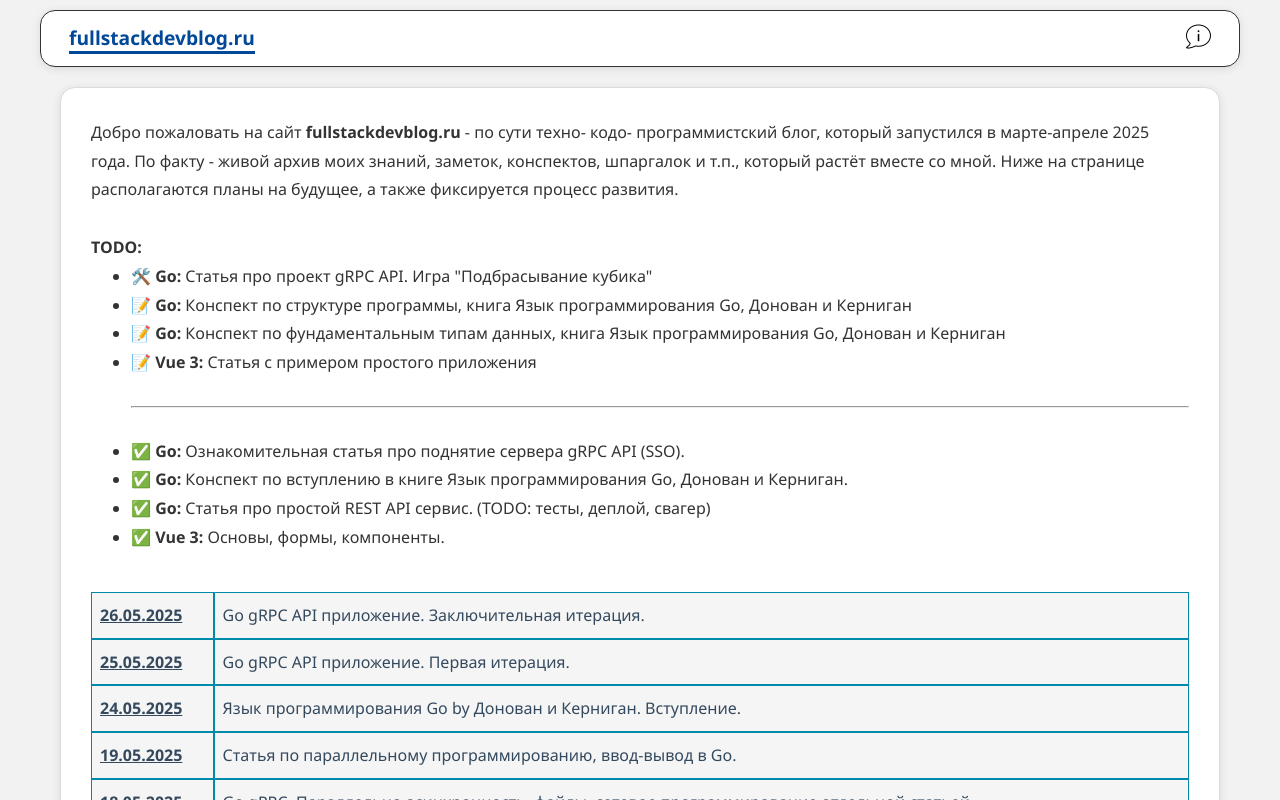
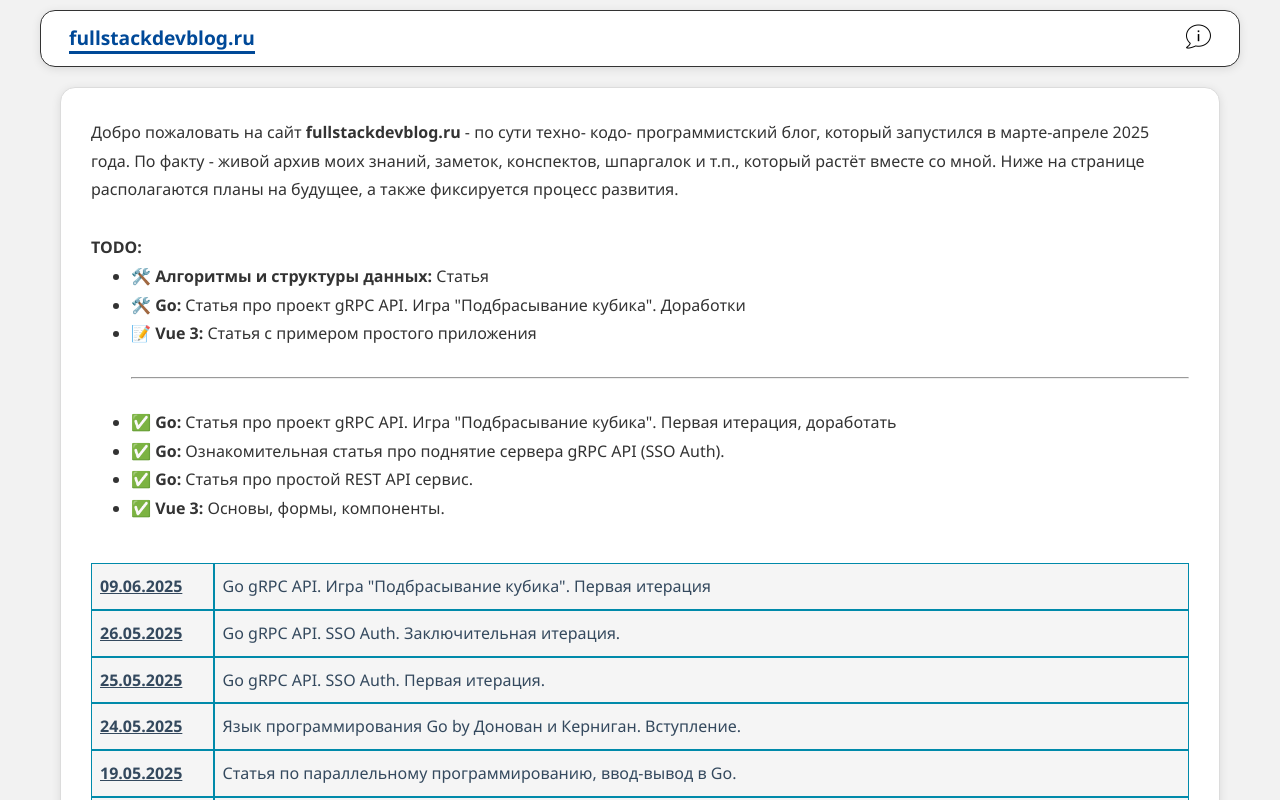
Before and after one commit to artemmj/mysite_frontend_vue, a Vue app: page /about in a window 1280 px wide. Shown: the top 800 px of the page. Built offline with nearby package versions, Linux system fonts and the light colour scheme.

Commit message:
Фикс

```diff
--- a/src/components/AppAbout.vue
+++ b/src/components/AppAbout.vue
@@ -3,25 +3,28 @@
         <p>Добро пожаловать на сайт <b>fullstackdevblog.ru</b> - по сути техно- кодо- программистский блог, который запустился в марте-апреле 2025 года. По факту - живой архив моих знаний, заметок, конспектов, шпаргалок и т.п., который растёт вместе со мной. Ниже на странице располагаются планы на будущее, а также фиксируется процесс развития.</p><br>
         <p><b>TODO:</b></p>
         <ul>
-            <li>🛠️ <b>Go: </b>Статья про проект gRPC API. Игра "Подбрасывание кубика"</li>
-            <li>📝 <b>Go: </b>Конспект по структуре программы, книга Язык программирования Go, Донован и Керниган</li>
-            <li>📝 <b>Go: </b>Конспект по фундаментальным типам данных, книга Язык программирования Go, Донован и Керниган</li>
+            <li>🛠️ <b>Алгоритмы и структуры данных: </b>Статья</li>
+            <li>🛠️ <b>Go: </b>Статья про проект gRPC API. Игра "Подбрасывание кубика". Доработки</li>
             <li>📝 <b>Vue 3: </b>Статья с примером простого приложения</li>
             <br><hr><br>
-            <li>✅ <b>Go:</b> Ознакомительная статья про поднятие сервера gRPC API (SSO).</li>
-            <li>✅ <b>Go:</b> Конспект по вступлению в книге Язык программирования Go, Донован и Керниган.</li>
-            <li>✅ <b>Go:</b> Статья про простой REST API сервис. (TODO: тесты, деплой, свагер)</li>
+            <li>✅ <b>Go: </b>Статья про проект gRPC API. Игра "Подбрасывание кубика". Первая итерация, доработать</li>
+            <li>✅ <b>Go:</b> Ознакомительная статья про поднятие сервера gRPC API (SSO Auth).</li>
+            <li>✅ <b>Go:</b> Статья про простой REST API сервис.</li>
             <li>✅ <b>Vue 3:</b> Основы, формы, компоненты.</li>
         </ul>
         <table>
             <tbody>
                 <tr>
+                    <td><b><u>09.06.2025</u></b></td>
+                    <td>Go gRPC API. Игра "Подбрасывание кубика". Первая итерация</td>
+                </tr>
+                <tr>
                     <td><b><u>26.05.2025</u></b></td>
-                    <td>Go gRPC API приложение. Заключительная итерация.</td>
+                    <td>Go gRPC API. SSO Auth. Заключительная итерация.</td>
                 </tr>
                 <tr>
                     <td><b><u>25.05.2025</u></b></td>
-                    <td>Go gRPC API приложение. Первая итерация.</td>
+                    <td>Go gRPC API. SSO Auth. Первая итерация.</td>
                 </tr>
                 <tr>
                     <td><b><u>24.05.2025</u></b></td>
```
